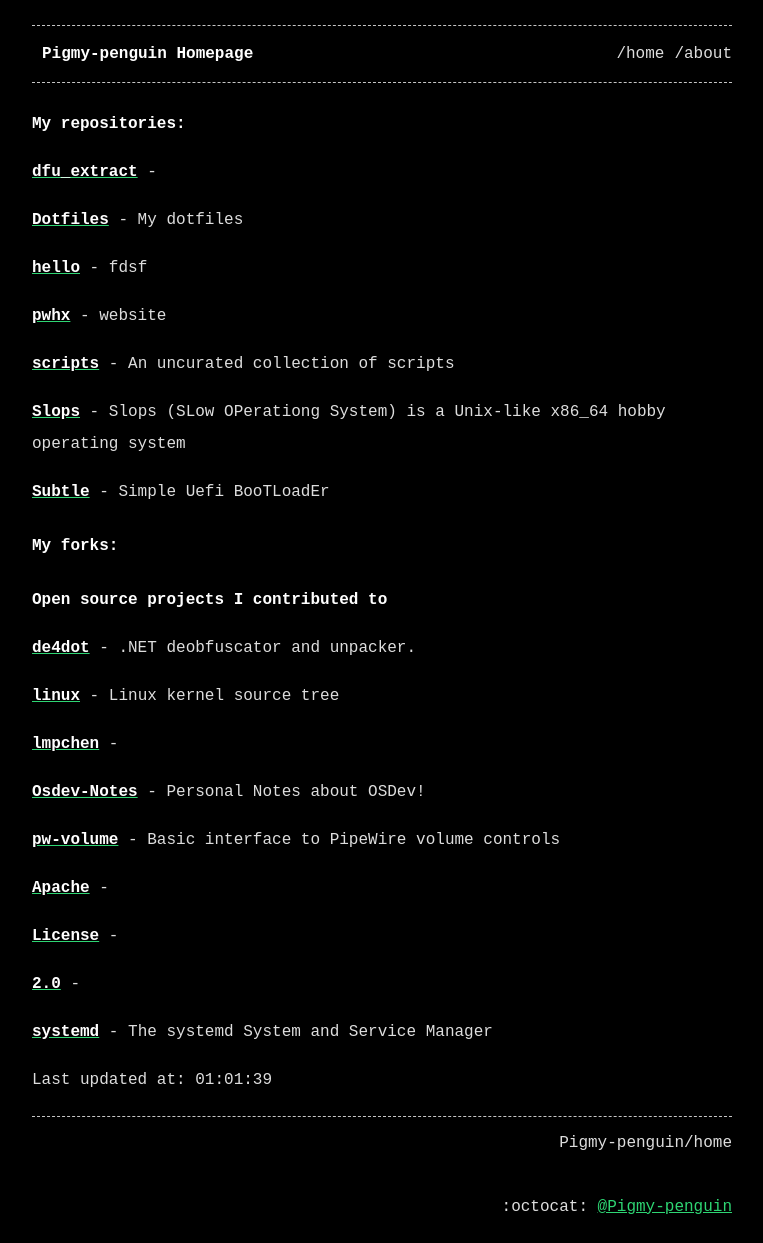
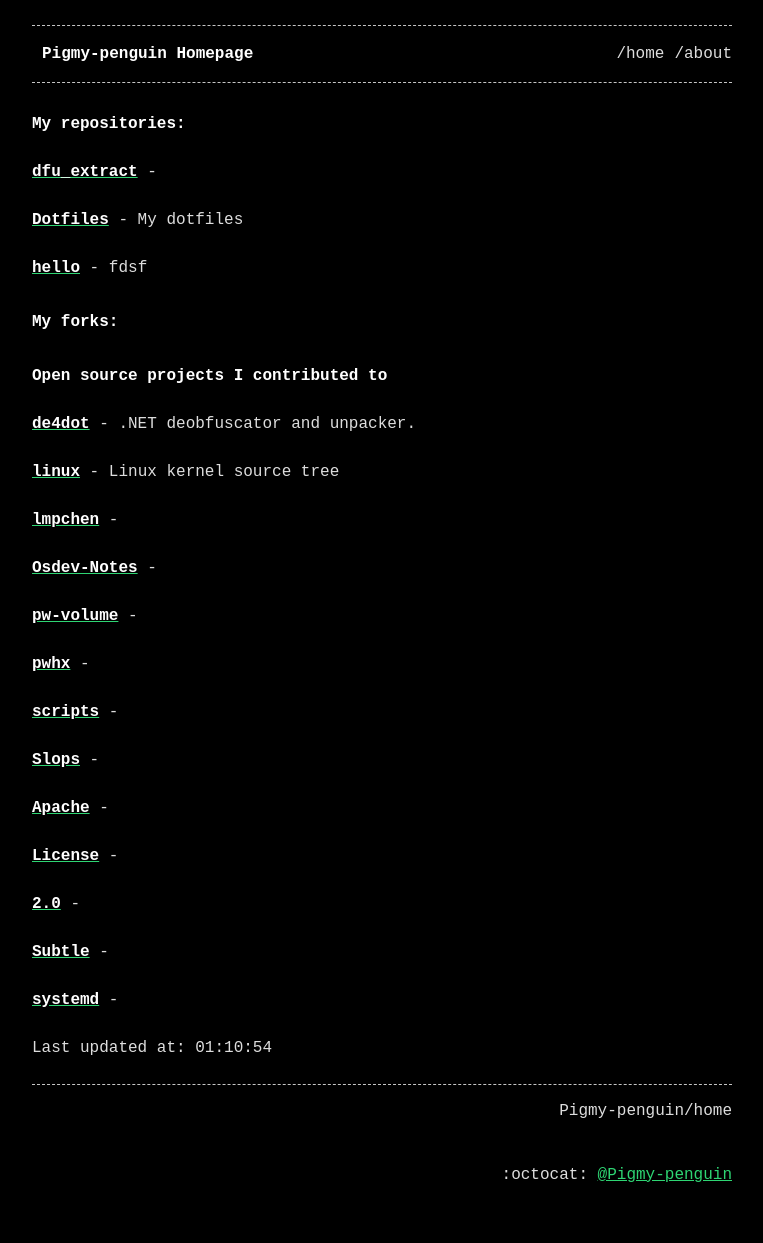
Before and after one commit to Pigmy-penguin/Pigmy-penguin.github.io, a Jekyll site: the page built from index.md, in a window 1280 px wide. Shown: the whole page, without its empty margins (258-1021 px from the left). Built offline with Jekyll 4.4.1, drawn with Linux system fonts in a browser that asks for light colours; after the commit the page ends 1211 px from its top, so only the background shows below that.

Commit message:
Auto updating the website

```diff
--- a/index.md
+++ b/index.md
@@ -13,14 +13,6 @@ title: Pigmy-penguin Homepage
 
 [**hello**](https://github.com/Pigmy-penguin/hello) - fdsf
 
-[**pwhx**](https://github.com/Pigmy-penguin/pwhx) - website
-
-[**scripts**](https://github.com/Pigmy-penguin/scripts) - An uncurated collection of scripts
-
-[**Slops**](https://github.com/Pigmy-penguin/Slops) - Slops (SLow OPerationg System) is a Unix-like x86_64 hobby operating system
-
-[**Subtle**](https://github.com/Pigmy-penguin/Subtle) - Simple Uefi BooTLoadEr
-
 ## My forks:
 ### Open source projects I contributed to
 
@@ -30,9 +22,15 @@ title: Pigmy-penguin Homepage
 
 [**lmpchen**](https://github.com/Pigmy-penguin/lmpchen) -
 
-[**Osdev-Notes**](https://github.com/Pigmy-penguin/Osdev-Notes) - Personal Notes about OSDev!
+[**Osdev-Notes**](https://github.com/Pigmy-penguin/Osdev-Notes) -
 
-[**pw-volume**](https://github.com/Pigmy-penguin/pw-volume) - Basic interface to PipeWire volume controls
+[**pw-volume**](https://github.com/Pigmy-penguin/pw-volume) -
+
+[**pwhx**](https://github.com/Pigmy-penguin/pwhx) -
+
+[**scripts**](https://github.com/Pigmy-penguin/scripts) -
+
+[**Slops**](https://github.com/Pigmy-penguin/Slops) -
 
 [**Apache**](https://github.com/Pigmy-penguin/Apache) -
 
@@ -40,7 +38,9 @@ title: Pigmy-penguin Homepage
 
 [**2.0**](https://github.com/Pigmy-penguin/2.0) -
 
-[**systemd**](https://github.com/Pigmy-penguin/systemd) - The systemd System and Service Manager
+[**Subtle**](https://github.com/Pigmy-penguin/Subtle) -
+
+[**systemd**](https://github.com/Pigmy-penguin/systemd) -
 
 
-Last updated at: 01:01:39
+Last updated at: 01:10:54
```
Also changed, not shown: 2 other files.
